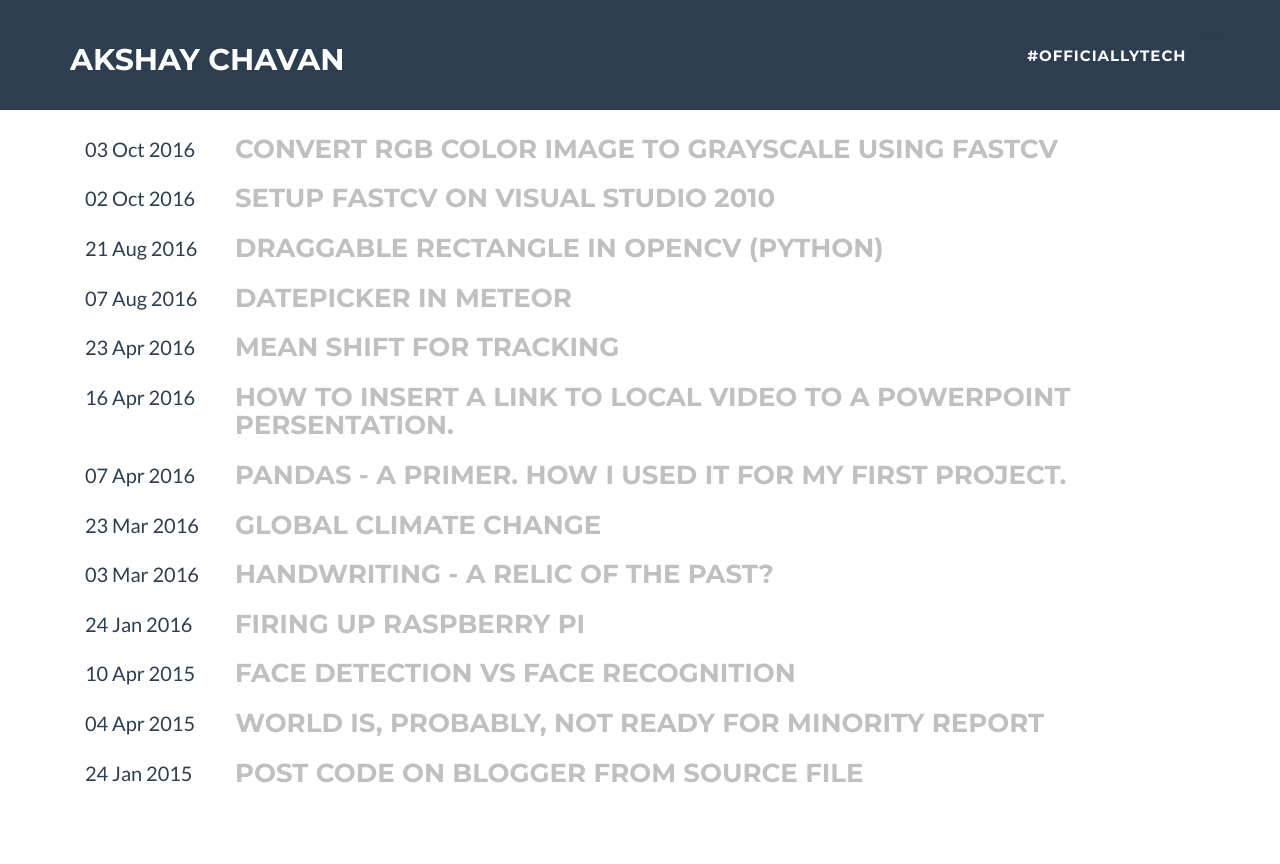
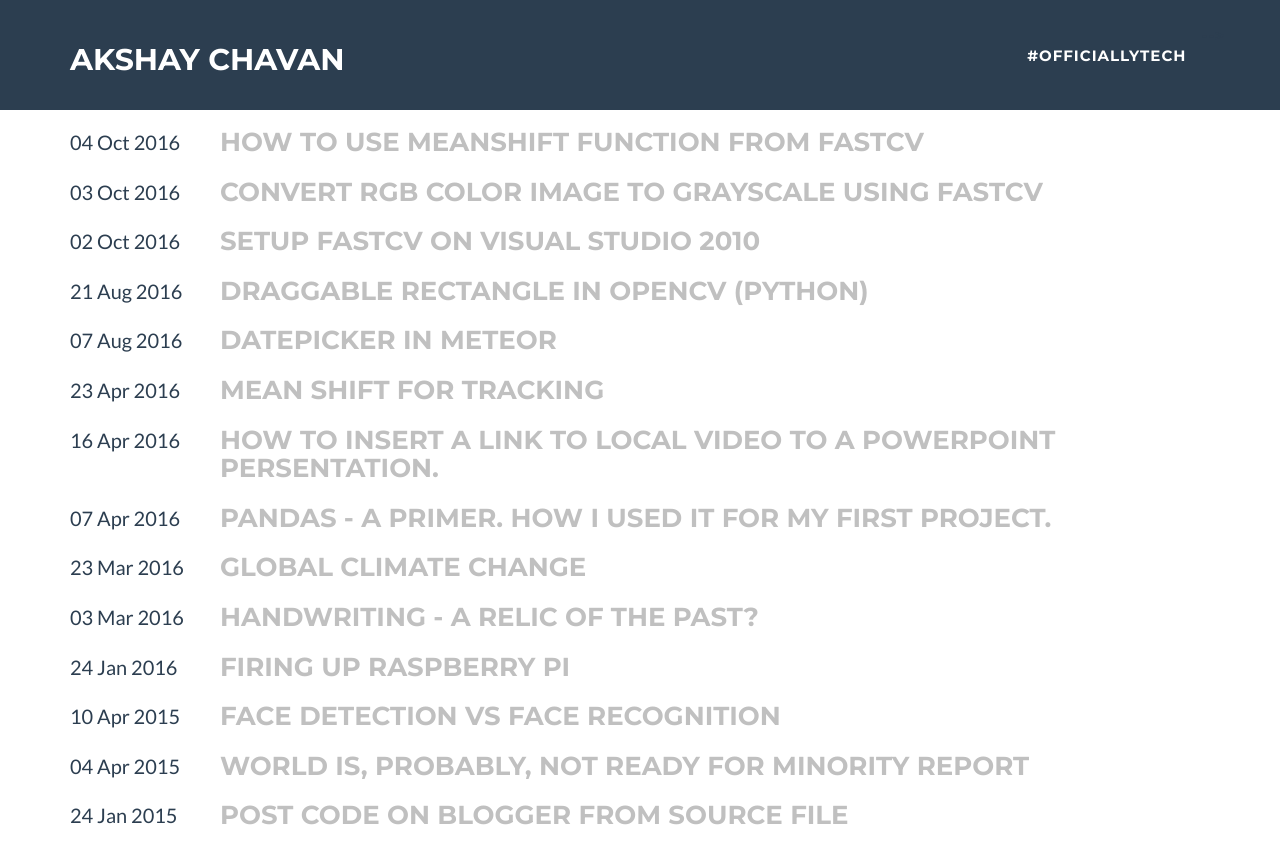
Before and after one commit to arccoder/arccoder.github.io, a Jekyll site: the page built from blog/index.html, in a window 1280 px wide. Shown: the top 864 px of the page. Built offline with Jekyll 4.4.1, drawn with Linux system fonts in a browser that asks for light colours; nearby versions of some CDN libraries; library files that are not in the unit come from our copies.

Commit message:
Update index.html

```diff
--- a/blog/index.html
+++ b/blog/index.html
@@ -2,7 +2,8 @@
 layout: default
 ---
 
-<div class="container">
+<br>
+<br>
 
 <div style="display:inline-block;text-align:center;">
     <a href="/blog/category/">List By Category</a> <b>|</b> <a href="/blog/tag/">List By Tag</a>
@@ -28,5 +29,3 @@
     </article>
     {% endfor %}
 </div>
-
-</div>
```
